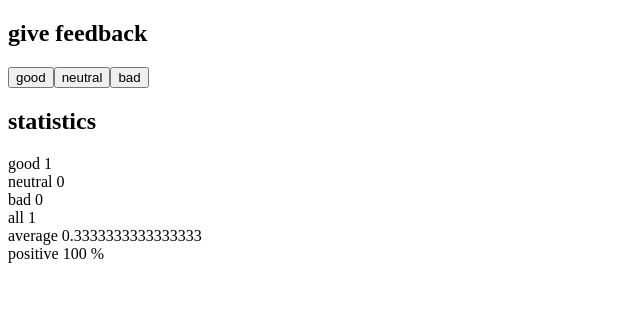
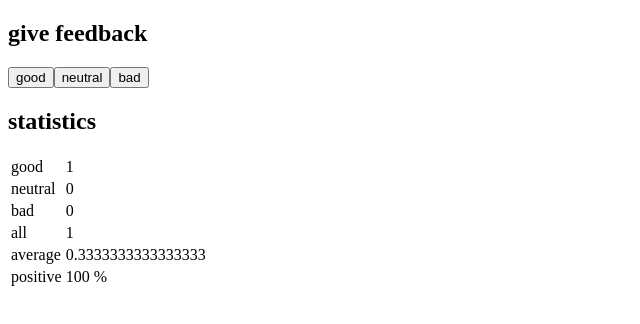
Before and after one commit to sadhu89/fullstackopen, a React (Create React App) app in the folder part1/unicafe/: page / in a window 1280 px wide. Both pictures are taken after a click on the button "good". Shown: the top 324 px of the page, without its empty margins (0-640 px from the left). Built offline with nearby package versions, Linux system fonts and the light colour scheme.

Commit message:
Use table for statistics

```diff
--- a/part1/unicafe/src/StatisticLine.js
+++ b/part1/unicafe/src/StatisticLine.js
@@ -1,6 +1,6 @@
 const StatisticLine = ({label, value}) => {
   return (
-    <div>{label} {value}</div>
+    <tr><td>{label}</td><td>{value}</td></tr>
   )
 }
 
--- a/part1/unicafe/src/Statistics.js
+++ b/part1/unicafe/src/Statistics.js
@@ -9,14 +9,16 @@ const Statistics = ({good, neutral, bad}) => {
     )
 
   const body = (
-      <>
+    <table>
+      <tbody>
         <StatisticLine label="good" value={good} />
         <StatisticLine label="neutral" value={neutral} />
         <StatisticLine label="bad" value={bad} />
         <StatisticLine label="all" value={total} />
         <StatisticLine label="average" value={total/3} />
         <StatisticLine label="positive" value={(good/total)*100 + " %"}/>
-      </>
+      </tbody>
+    </table>
   )
 
 
```
